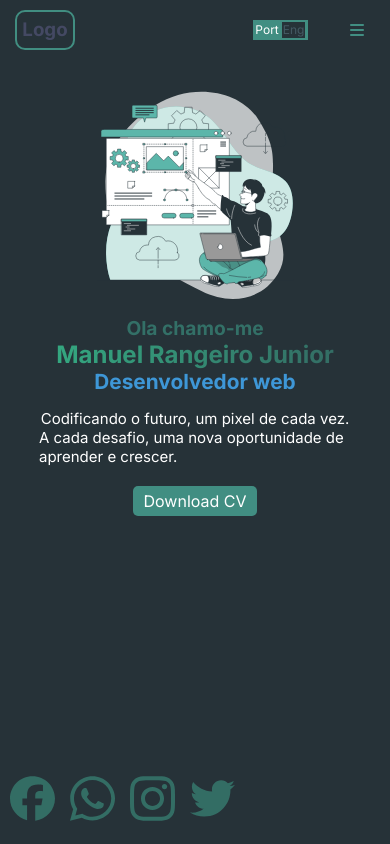
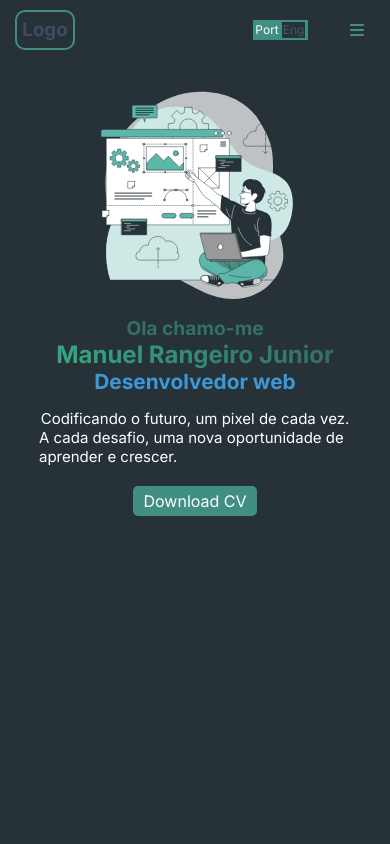
Before and after one commit to Rangeiro/portifolio, a plain HTML site: page index.html in a window 390 px wide. Shown: the top 844 px of the page. Drawn offline with Linux system fonts and the light colour scheme.

Commit message:
ajustado

```diff
--- a/url/style.css
+++ b/url/style.css
@@ -713,11 +713,7 @@ textarea{
     }
 
     .icons{
-        bottom: 20px;
-        left: 10px;
-        display: flex;
-        flex-direction: row;
-        gap: 15px;
+        display: none;
     }
 
 
```
